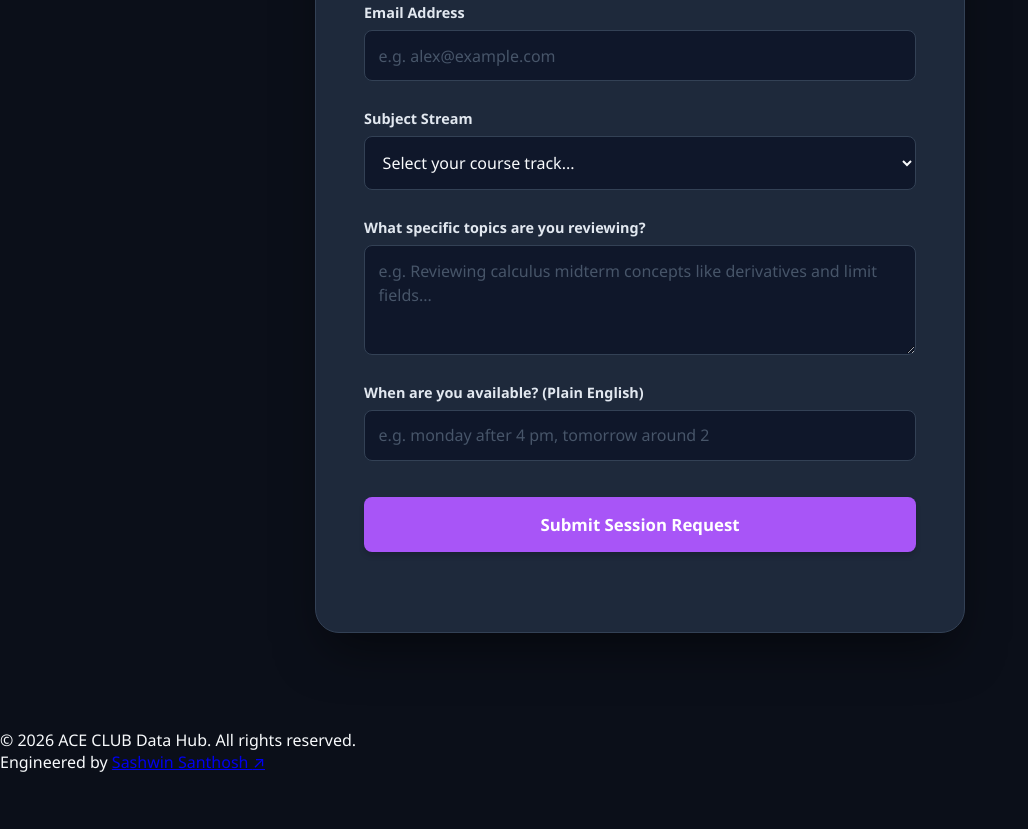
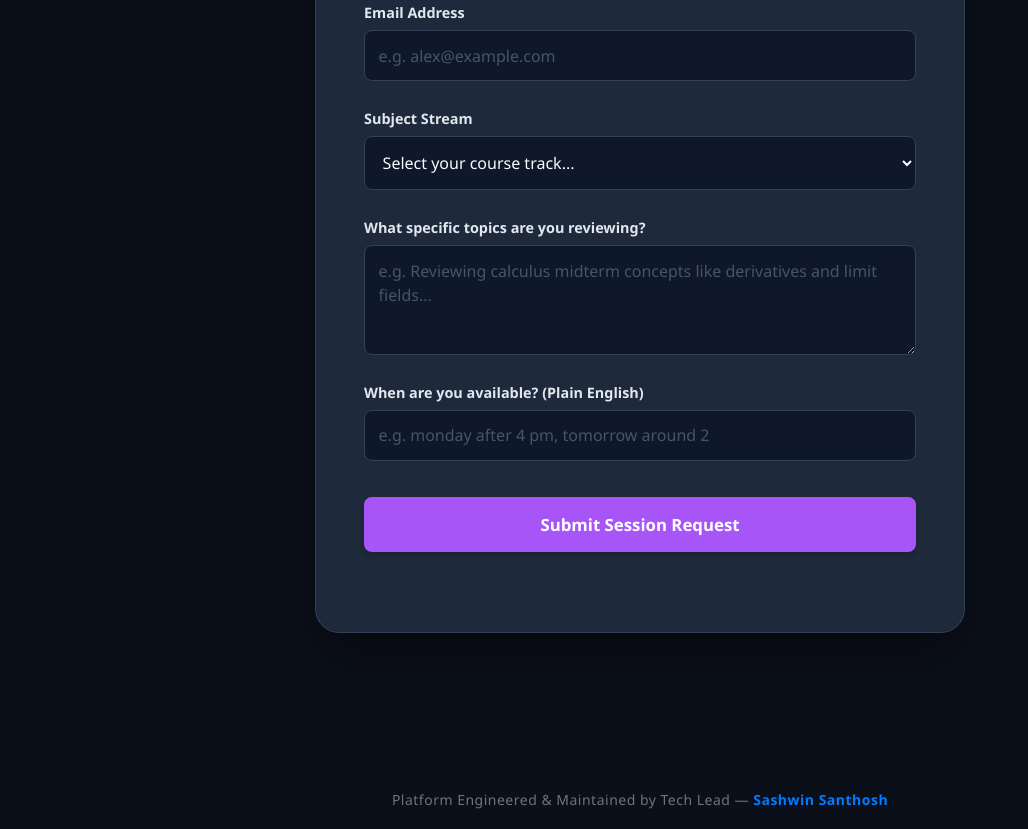
Before and after one commit to Sashwinnnn/ACE-club, a plain HTML site: page index.html in a window 1280 px wide. Shown: the part 1660-2489 px from the top of the page, without its empty margins (0-1028 px from the left). Before the commit the page ends 2433 px from the top, so only its background shows below. Drawn offline with Linux system fonts and the light colour scheme.

Commit message:
Update footer to tech lead design with styles
Replaced the admin footer with a tech lead footer and added corresponding styles.

```diff
--- a/index.html
+++ b/index.html
@@ -484,16 +484,57 @@
         });
     </script>
 </body>
-<footer class="admin-footer">
-    <div class="footer-line"></div>
-    <div class="footer-content">
-        <p class="footer-left">&copy; 2026 ACE CLUB Data Hub. All rights reserved.</p>
-        <p class="footer-right">
-            Engineered by
-            <a href="https://github.com/sashwinnnn" target="_blank" class="developer-link">
-                Sashwin Santhosh <span>↗</span>
-            </a>
-        </p>
-    </div>
+<footer class="tech-lead-footer">
+  <p>Platform Engineered & Maintained by Tech Lead —
+     <a href="https://github.com/sashwinnnn" target="_blank" rel="noopener noreferrer" class="footer-link">Sashwin Santhosh</a>
+  </p>
 </footer>
+
+<style>
+  .tech-lead-footer {
+    width: 100%;
+    display: flex;
+    justify-content: center;
+    align-items: center;
+    text-align: center;
+    padding: 20px 0;
+    margin-top: 40px;
+    font-family: 'Segoe UI', Tahoma, Geneva, Verdana, sans-serif;
+    font-size: 14px;
+    letter-spacing: 0.5px;
+
+    /* Smoothly blends with your app's light or dark background */
+    background-color: transparent;
+    color: #6c757d;
+    border-top: 1px solid rgba(0, 0, 0, 0.1);
+  }
+
+  .tech-lead-footer p {
+    margin: 0;
+    font-weight: 500;
+  }
+
+  .footer-link {
+    color: #007bff; /* Sleek developer blue color */
+    text-decoration: none;
+    font-weight: 700; /* Makes your name punchy and bold */
+    transition: color 0.2s ease-in-out;
+  }
+
+  .footer-link:hover {
+    text-decoration: underline;
+    color: #0056b3; /* Darkens slightly on hover for a crisp effect */
+  }
+
+  /* Automatically adjusts font colors if your app uses a dark theme */
+  @media (prefers-color-scheme: dark) {
+    .tech-lead-footer {
+      color: #a1a1a1;
+      border-top: 1px solid rgba(255, 255, 255, 0.1);
+    }
+    .footer-link {
+      color: #3b82f6;
+    }
+  }
+</style>
 </html>
```
